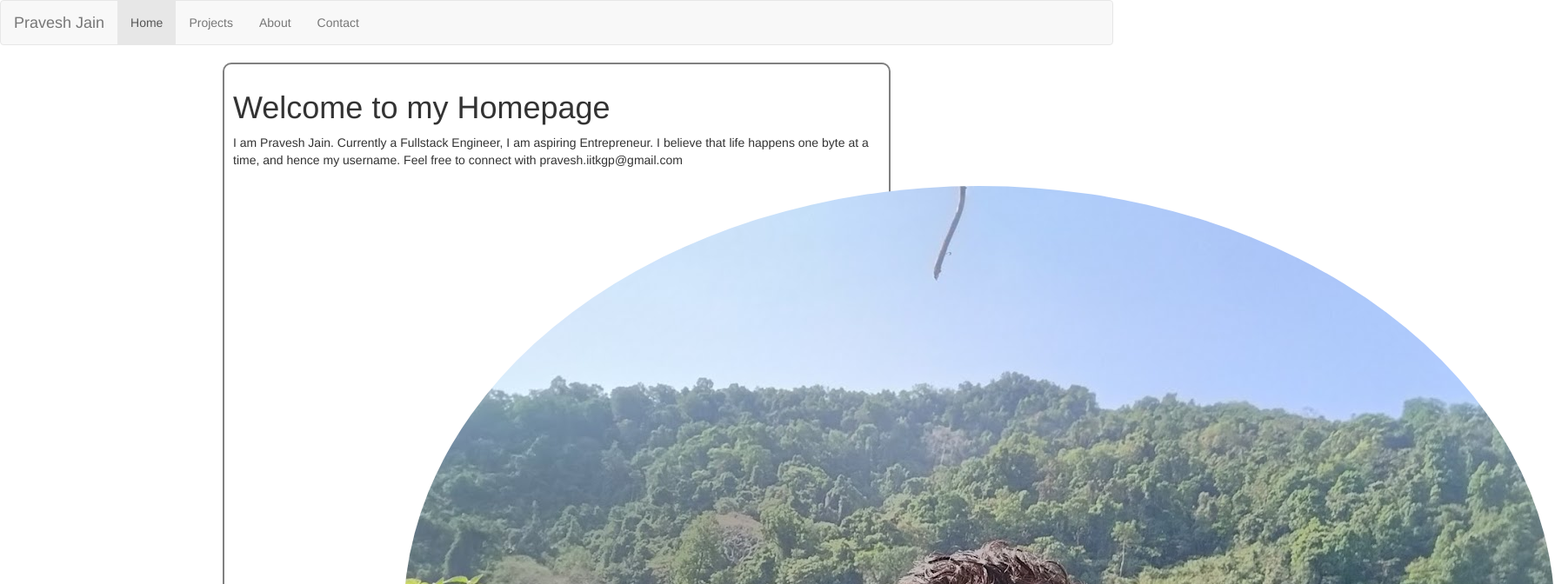
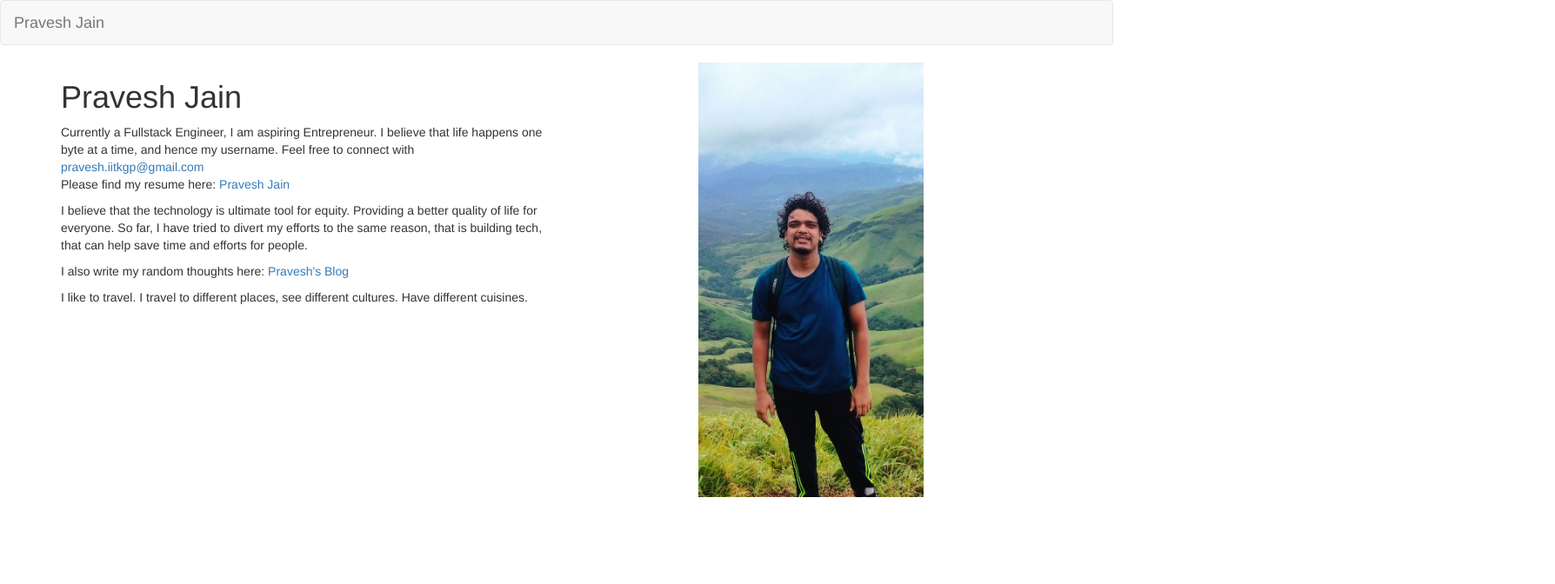
Before and after one commit to praveshcj/praveshcj.github.io, a plain HTML site: page index.html in a window 1280 px wide. Shown: the top 672 px of the page at 87% size, 1788 px wide, since content can reach past the window. Drawn offline with nearby package versions, Linux system fonts and the light colour scheme.

Commit message:
Updated layour and pic

```diff
--- a/index.html
+++ b/index.html
@@ -2,7 +2,7 @@
 
 <html>
     <head>
-        <title>Bootstrap Example</title>
+        <title>Pravesh Jain</title>
         <meta charset="utf-8">
         <meta name="viewport" content="width=device-width, initial-scale=1">
         <link rel= "stylesheet" href="styles.css">
@@ -18,22 +18,35 @@
             <div class="navbar-header">
             <a class="navbar-brand" href="#">Pravesh Jain</a>
             </div>
-            <ul class="nav navbar-nav">
-            <li class="active"><a href="#">Home</a></li>
-            <li><a href="./pages/project.html">Projects</a></li>
-            <li><a href="./pages/about.html">About</a></li>
-            <li><a href="./pages/contact.html">Contact</a></li>
-            </ul>
+            <!-- <ul class="nav navbar-nav"> -->
+            <!-- <li class="active"><a href="#">Home</a></li> -->
+            <!-- <li><a href="./pages/project.html">Projects</a></li> -->
+            <!-- <li><a href="./pages/about.html">About</a></li> -->
+            <!-- <li><a href="./pages/contact.html">Contact</a></li> -->
+            <!-- </ul> -->
         </div>
         </nav>
-        <div class="textBase">
-            <h1>Welcome to my Homepage</h1>
-            <p>I am Pravesh Jain. Currently a Fullstack Engineer, I am aspiring Entrepreneur. I believe that life happens one byte at a time, and hence my username. Feel free to connect with pravesh.iitkgp@gmail.com
-            </p>
-            <div class="profileBase">
-                <img src="images/profile_pic.jpeg" style="border-radius: 50%;"><br>
+
+        <div class="container">
+            <div class="row">
+                <div class="col-md-6"   style="display: flex; justify-content: center; flex-direction: column;">
+                    <h1>Pravesh Jain</h1>
+                    <p>Currently a Fullstack Engineer, I am aspiring Entrepreneur. I believe that life happens one byte at a time, and hence my username. Feel free to connect with <a href="mailto:pravesh.iitkgp@gmail.com">pravesh.iitkgp@gmail.com</a>
+                        <br>
+                        Please find my resume here: <a href="https://tinyurl.com/ycka773d" target="_blank">Pravesh Jain</a>
+                    </p>
+                    <p>
+                        I believe that the technology is ultimate tool for equity. Providing a better quality of life for everyone. So far, I have tried to divert my efforts to the same reason, that is building tech, that can help save time and efforts for people.
+                    </p>
+                    <p>
+                        I also write my random thoughts here: <a href="https://one-byteatatime.blogspot.com/" target="_blank">Pravesh's Blog</a>
+                    </p>
+                    <p> I like to travel. I travel to different places, see different cultures. Have different cuisines. </p>
+                </div>
+                <div class="col-md-6" style="display: flex; justify-content: center;">
+                    <img src="./images/profile_pic.jpg" class="img-fluid" alt="Profile Picture" style="height: 500px;"><br>
+                </div>
             </div>
-
         </div>
     </body>
 </html>
```
Also changed, not shown: images/profile_pic.jpeg (deleted), images/profile_pic.jpg (added).
